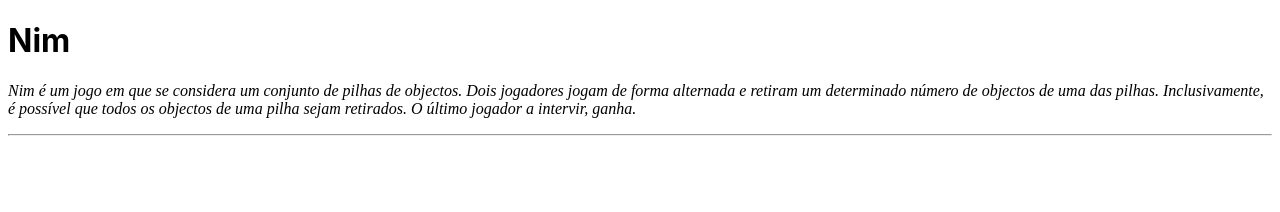
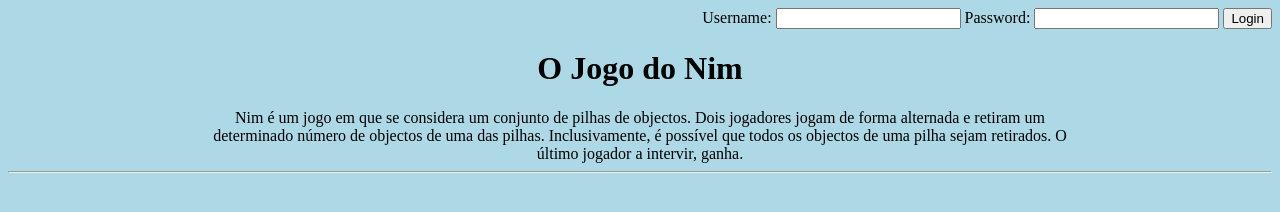
Before and after one commit to cemanuelsilva/Nim-Web-Game, a plain HTML site: page public_html/index.html in a window 1280 px wide. Drawn offline with Linux system fonts and the light colour scheme.

Commit message:
Modificacoes html/css

```diff
--- a/public_html/index.html
+++ b/public_html/index.html
@@ -8,14 +8,18 @@
   </head>
 <body>
 
+<div>
+    <div style = "text-align: right;"> Username: <input type = text> Password: <input type = password> <input type="button" value="Login" />
+    </div>
+</div>
 
-<h1> <span style = "font-family:-apple-system, BlinkMacSystemFont, 'Segoe UI', Roboto, Oxygen, Ubuntu, Cantarell, 'Open Sans', 'Helvetica Neue', sans-serif"> Nim </span></h1>
 
-<p><em> Nim é um jogo em que se considera um conjunto de pilhas de objectos.
-Dois jogadores jogam de forma alternada e retiram um determinado número de objectos de uma das pilhas.
-Inclusivamente, é possível que todos os objectos de uma pilha sejam retirados. O último jogador a intervir, ganha. </em></p>
+<div class = center> <h1> O Jogo do Nim </h1></div>
+
+<div style = "margin-inline: 200px;"  class = center>Nim é um jogo em que se considera um conjunto de pilhas de objectos. Dois jogadores jogam de forma alternada e retiram um determinado número de objectos de uma das pilhas. Inclusivamente, é possível que todos os objectos de uma pilha sejam retirados. O último jogador a intervir, ganha.</div>
 
 <hr>
 
+
 </body>
 </html>
--- a/public_html/style.css
+++ b/public_html/style.css
@@ -0,0 +1,9 @@
+body {
+    background-color: lightblue;
+  }
+
+.center {
+
+    text-align: center;
+
+    }
```
